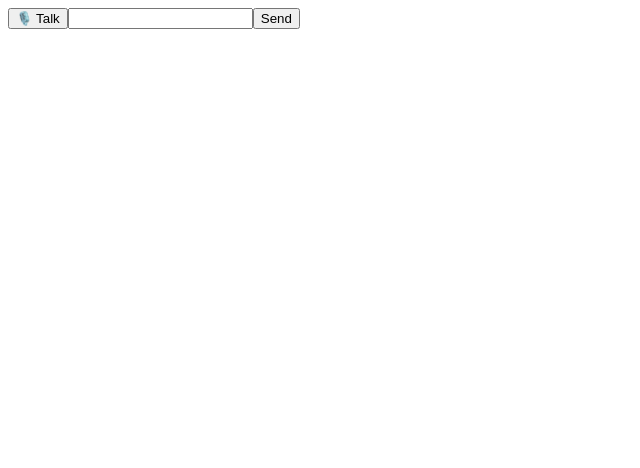
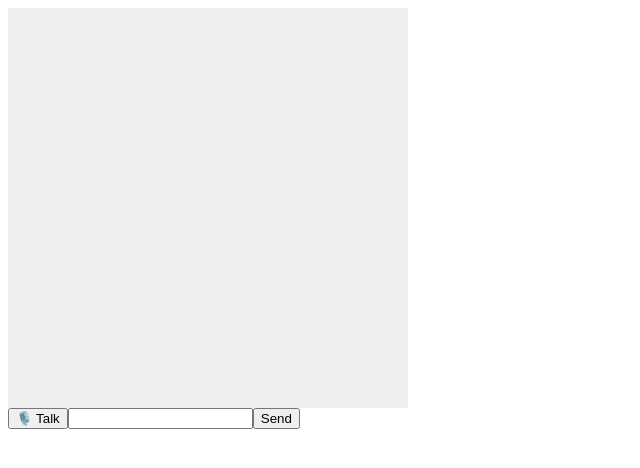
Before and after one commit to harvgrotto/avatar-chat-app, a React (Create React App) app in the folder frontend/: page / in a window 1280 px wide. Shown: the top 468 px of the page, without its empty margins (0-640 px from the left). Built offline with nearby package versions, Linux system fonts and the light colour scheme.

Commit message:
Fix: updated fetch URL for production backend

```diff
--- a/frontend/public/index.html
+++ b/frontend/public/index.html
@@ -1,13 +1,12 @@
-
 <!DOCTYPE html>
 <html lang="en">
   <head>
     <meta charset="UTF-8" />
     <meta name="viewport" content="width=device-width, initial-scale=1.0" />
     <title>Avatar Chat</title>
+    <script src="https://unpkg.com/@d-id/viewer@latest/dist/viewer.js"></script>
   </head>
   <body>
     <div id="root"></div>
-    <script src="https://unpkg.com/@d-id/viewer@latest/dist/viewer.js"></script>
   </body>
 </html>
--- a/frontend/src/App.jsx
+++ b/frontend/src/App.jsx
@@ -34,7 +34,10 @@ function App() {
   };
 
   return (
+
+
     <div>
+       <div id="avatar" style={{ width: "400px", height: "400px", background: "#eee" }}></div>
       <button onClick={() => recognition.current.start()}>🎙️ Talk</button>
       <input value={msg} onChange={e => setMsg(e.target.value)} />
       <button onClick={handleSend}>Send</button>
```
Also changed, not shown: 2 other files (tests, documents, lock files or other folders).
